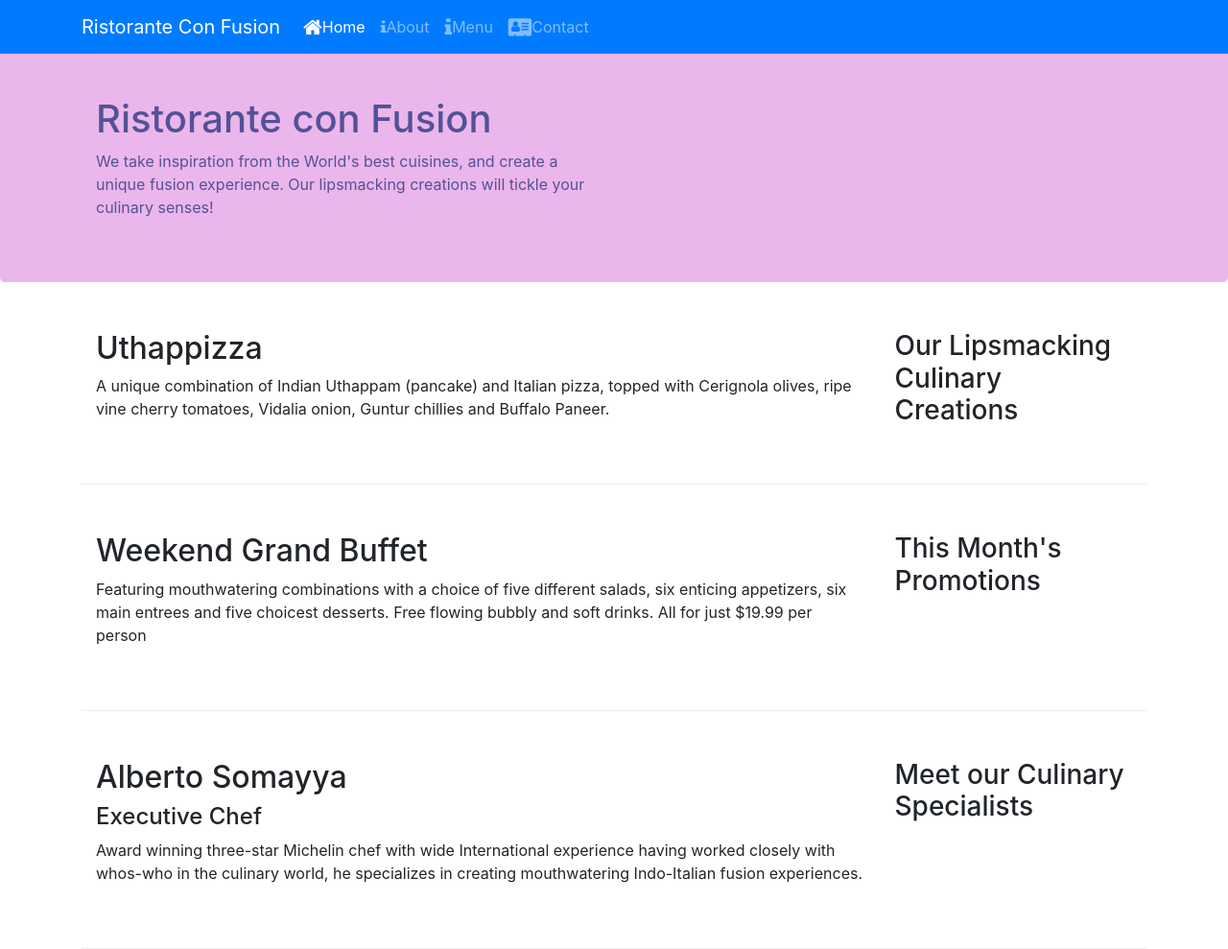
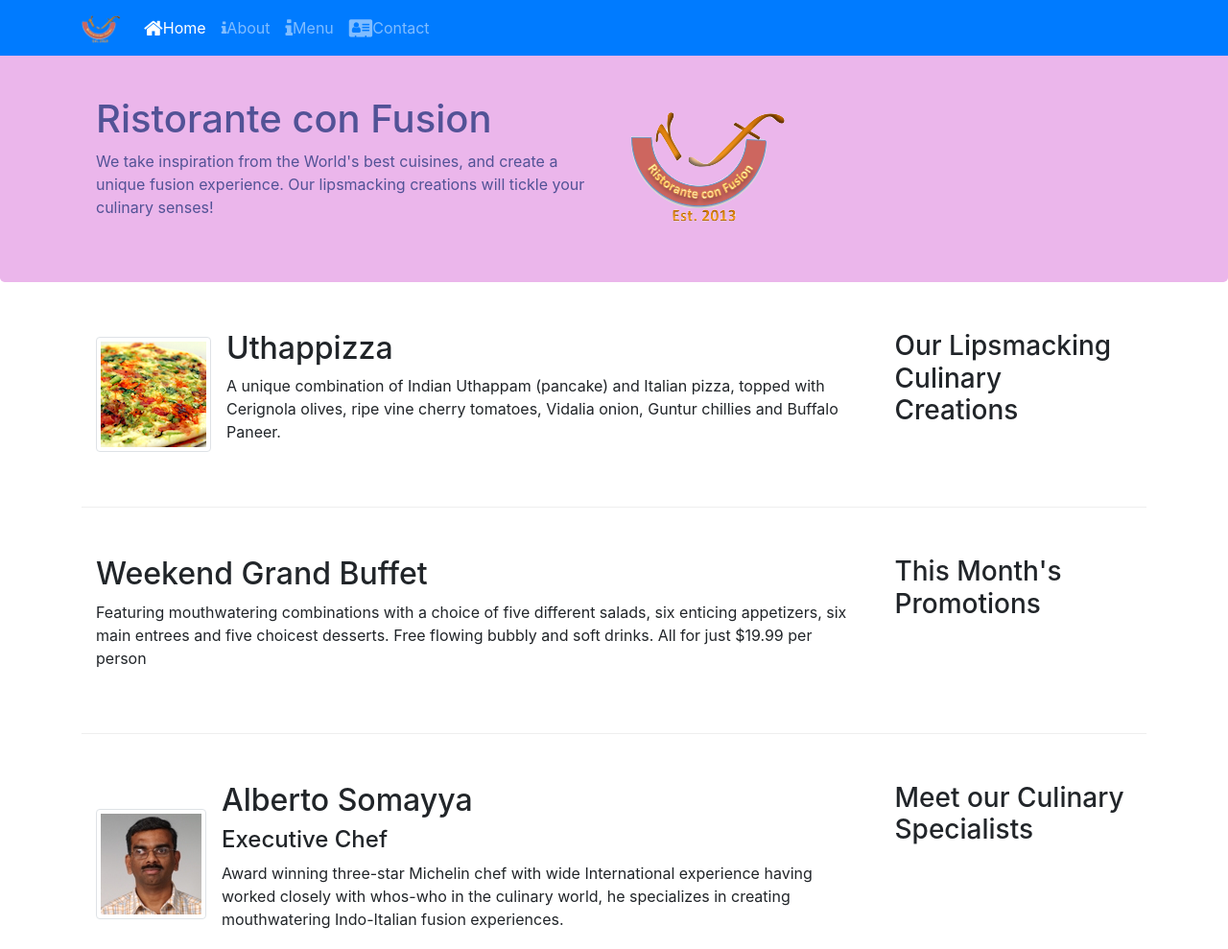
Before and after one commit to kamalrsa/Coursera, a website: page index.html in a window 1280 px wide. Shown: the top 989 px of the page at 96% size. Drawn offline with nearby package versions, Linux system fonts and the light colour scheme.

Commit message:
images and media

```diff
--- a/index.html
+++ b/index.html
@@ -25,7 +25,7 @@
                 <span class="navbar-toggler-icon"></span>
 
             </button>
-            <a class="navbar-brand" href="#">Ristorante Con Fusion</a>
+            <a class="navbar-brand" href="#"><img src="img/logo.png" height="30" width="41"></a>
             <div class="collapse navbar-collapse" id="Navbar">
             <!-- navbar-nav mr-auto push from left with auto margin -->
             <ul class="navbar-nav mr-auto">
@@ -47,7 +47,8 @@
                     <h1>Ristorante con Fusion</h1>
                     <p>We take inspiration from the World's best cuisines, and create a unique fusion experience. Our lipsmacking creations will tickle your culinary senses!</p>
                 </div>
-                <div class="col-12 col-sm-6">
+                <div class="col-12 col-sm align-self-center">
+                    <img src="img/logo.png" class="img-fluid">
                 </div>
             </div>
         </div>
@@ -59,8 +60,18 @@
                 <h3>Our Lipsmacking Culinary Creations</h3>
             </div>
             <div class="col col-sm order-sm-first col-md">
-                <h2>Uthappizza</h2>
-                <p>A unique combination of Indian Uthappam (pancake) and Italian pizza, topped with Cerignola olives, ripe vine cherry tomatoes, Vidalia onion, Guntur chillies and Buffalo Paneer.</p>
+                <div class="media">
+                    <img class="d-flex mr-3 img-thumbnail align-self-center"
+                            src="img/uthappizza.png" alt="Uthappizza">
+                    <div class="media-body">
+                        <h2 class="mt-0">Uthappizza</h2>
+                        <p class="d-none d-sm-block">A unique combination of Indian Uthappam (pancake) and
+                            Italian pizza, topped with Cerignola olives, ripe vine
+                            cherry tomatoes, Vidalia onion, Guntur chillies and
+                            Buffalo Paneer.</p>
+                    </div>
+                </div>
+
             </div>
         </div>
 
@@ -80,9 +91,20 @@
                 <h3>Meet our Culinary Specialists</h3>
             </div>
             <div class="col col-sm order-sm-first col-md">
-                <h2>Alberto Somayya</h2>
-                <h4>Executive Chef</h4>
-                <p>Award winning three-star Michelin chef with wide International experience having worked closely with whos-who in the culinary world, he specializes in creating mouthwatering Indo-Italian fusion experiences. </p>
+                <div class="media">
+                    <img class="d-flex mr-3 img-thumbnail align-self-center"
+                            src="img/alberto.png" alt="Alberto Somayya">
+                    <div class="media-body">
+                        <h2 class="mt-0">Alberto Somayya</h2>
+                        <h4>Executive Chef</h4>
+                        <p class="d-none d-sm-block">Award winning three-star Michelin chef with wide
+                            International experience having worked closely with
+                            whos-who in the culinary world, he specializes in
+                            creating mouthwatering Indo-Italian fusion experiences.
+                            </p>
+                    </div>
+                </div>
+
             </div>
         </div>
     </div>
```
Also changed, not shown: aboutus.html (+1 -1 lines), contactus.html (+1 -1 lines), img/alberto.png (added), img/buffet.png (added), img/logo.png (added), img/uthappizza.png (added), 1 other file.
